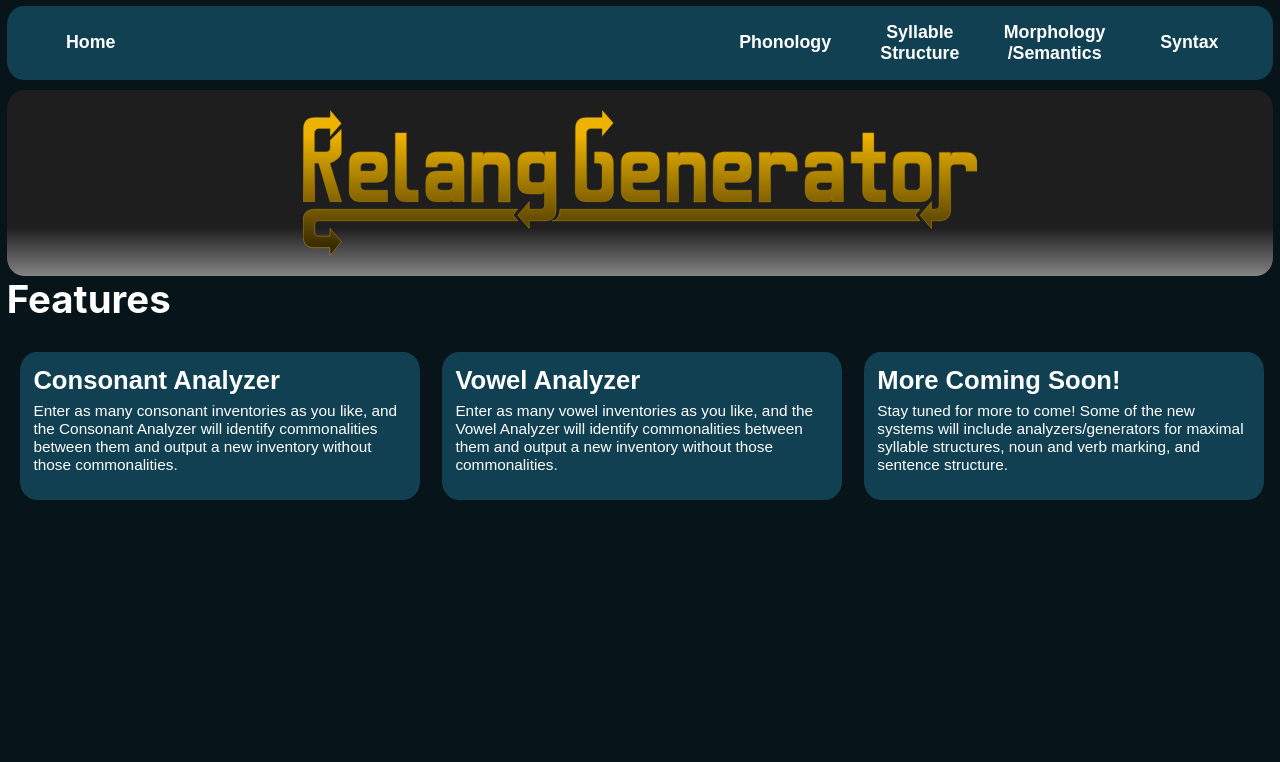
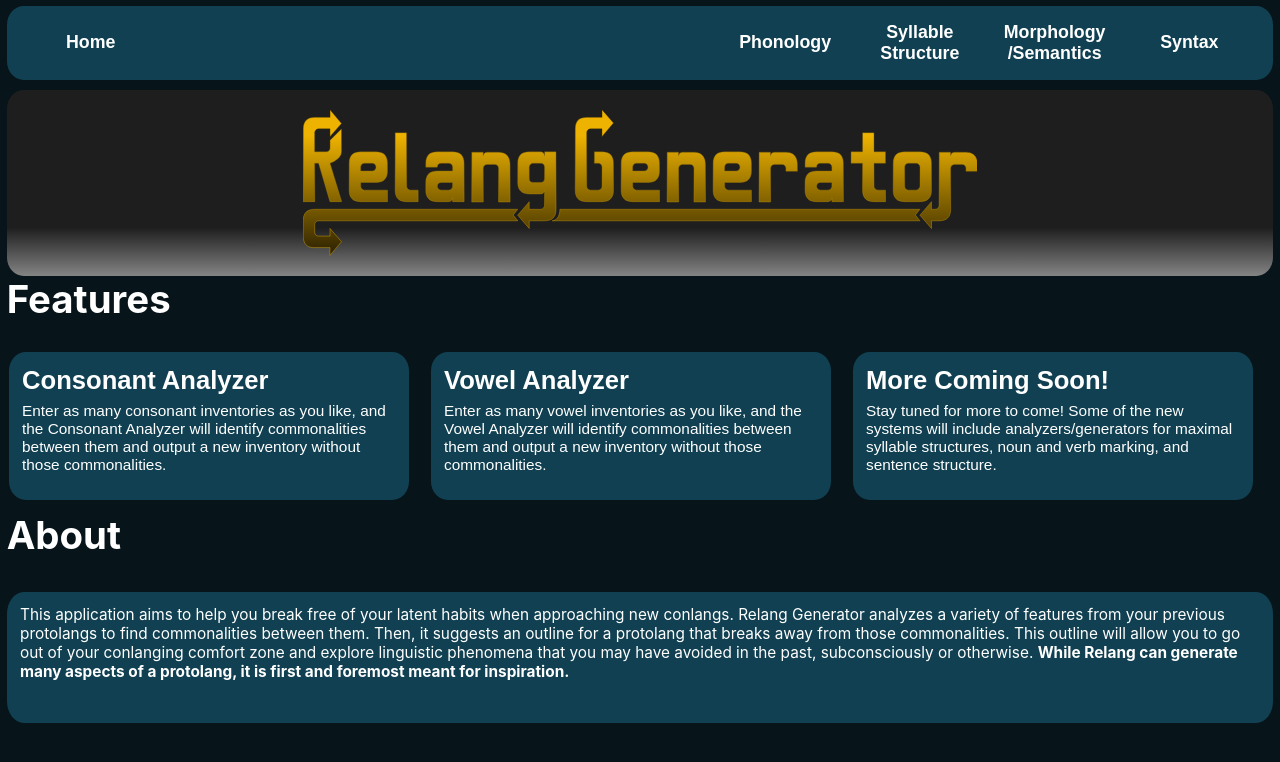
Before and after one commit to jrb7183/Relang-Frontend, a React (Create React App) app in the folder relangapp/: page / in a window 1280 px wide. Shown: the top 762 px of the page. Built offline with nearby package versions, Linux system fonts and the light colour scheme.

Commit message:
Implemented About Section

```diff
--- a/relangapp/src/pages/frontpage.css
+++ b/relangapp/src/pages/frontpage.css
@@ -25,7 +25,7 @@
     display: flex;
     align-items: center;
 
-    padding: inherit;
+    padding: 0 3.333%;
     margin: 0;
 
     width: fit-content;
@@ -40,7 +40,7 @@
     top: 34%;
 
     position: absolute;
-    padding: inherit;
+    padding: 0 3.333%;
     margin: 0;
 
     width: fit-content;
@@ -56,7 +56,7 @@
     top: 1.296%;
 
     position: relative;
-    padding: 0 3.333%;
+    padding: 0 0.895%;
 
     width: 100%;
     height: 100%;
@@ -83,7 +83,7 @@
     grid-template-columns: repeat(3, 31.579%);
 
     gap: 1.737%;
-    padding: 0 0.895%;
+
 
     width: 100%;
     height: 56.338%;
@@ -100,12 +100,53 @@
     height: 50.141%;
 }
 
+/* About Section */
+.aboutInfo {
+    left: 0;
+    top: 10%;
+
+    position: absolute;
+    padding: 0 1.053%;
+    margin: 0;
+
+    width: fit-content;
+    height: auto;
+
+    color: white;
+    font-size: 1.2vmax;
+    text-align: left;
+}
+
+.aboutBackground {
+    left: 0;
+    top: 40.872%;
+    position: relative;
+
+    width: 100%;
+    height: 66.604%;
+
+    background-color: #104051;
+    border: none;
+    border-radius: 1.316% / 16.667%;
+}
+
+.aboutSection {
+    left: 0.521%;
+    top: -3.955%;
+
+    position: relative;
+    display: grid;
+
+    width: 98.958%;
+    height: 37.429%;
+}
+
 /* General Frontpage */
 .fpTitle {
     position: absolute;
     margin: 0;
 
-    width: 15.895%;
+    width: fit-content;
     height: 21.69%;
 
     color: white;
--- a/relangapp/src/pages/frontpage.js
+++ b/relangapp/src/pages/frontpage.js
@@ -1,8 +1,9 @@
 import "./frontpage.css";
 import NavBar from "../components/navBar";
 import { ReactComponent as Logo} from '../logo.svg';
+// import React, { useState } from "react";
+
 const textJson = require("../text.json");
-// import React, { useState } from "react";
 
 function Feature(props) {
   return (
@@ -36,6 +37,14 @@ function Frontpage() {
             <Feature name="More Coming Soon!" info={textJson["Features"]["Coming Soon"]} command={placeHolder}/>
           </div>
         </div>
+
+        <div className="aboutSection">
+          <h1 className="fpTitle"> About </h1>
+
+          <div className="aboutBackground">
+            <p className="aboutInfo"> {textJson["About"]["Main"]} <b> {textJson["About"]["Addendum"]} </b> </p>
+          </div>
+        </div>
       </div>
     </div>
   )
--- a/relangapp/src/text.json
+++ b/relangapp/src/text.json
@@ -4,5 +4,8 @@
         "Vowel": "Enter as many vowel inventories as you like, and the Vowel Analyzer will identify commonalities between them and output a new inventory without those commonalities.",
         "Coming Soon": "Stay tuned for more to come! Some of the new systems will include analyzers/generators for maximal syllable structures, noun and verb marking, and sentence structure."
     },
-    "About": "This application aims to help you break free of your latent habits when approaching new conlangs. Relang Generator analyzes a variety of features from your previous protolangs to find commonalities between them. Then, it suggests an outline for a protolang that breaks away from those commonalities. This outline will allow you to go out of your conlanging comfort zone and explore linguistic phenomena that you may have avoided in the past, subconsciously or otherwise. <b>While Relang can generate many aspects of a protolang, it is first and foremost meant for inspiration.</b>"
+    "About": {
+        "Main": "This application aims to help you break free of your latent habits when approaching new conlangs. Relang Generator analyzes a variety of features from your previous protolangs to find commonalities between them. Then, it suggests an outline for a protolang that breaks away from those commonalities. This outline will allow you to go out of your conlanging comfort zone and explore linguistic phenomena that you may have avoided in the past, subconsciously or otherwise.",
+        "Addendum": "While Relang can generate many aspects of a protolang, it is first and foremost meant for inspiration."
+    }
 }
```
